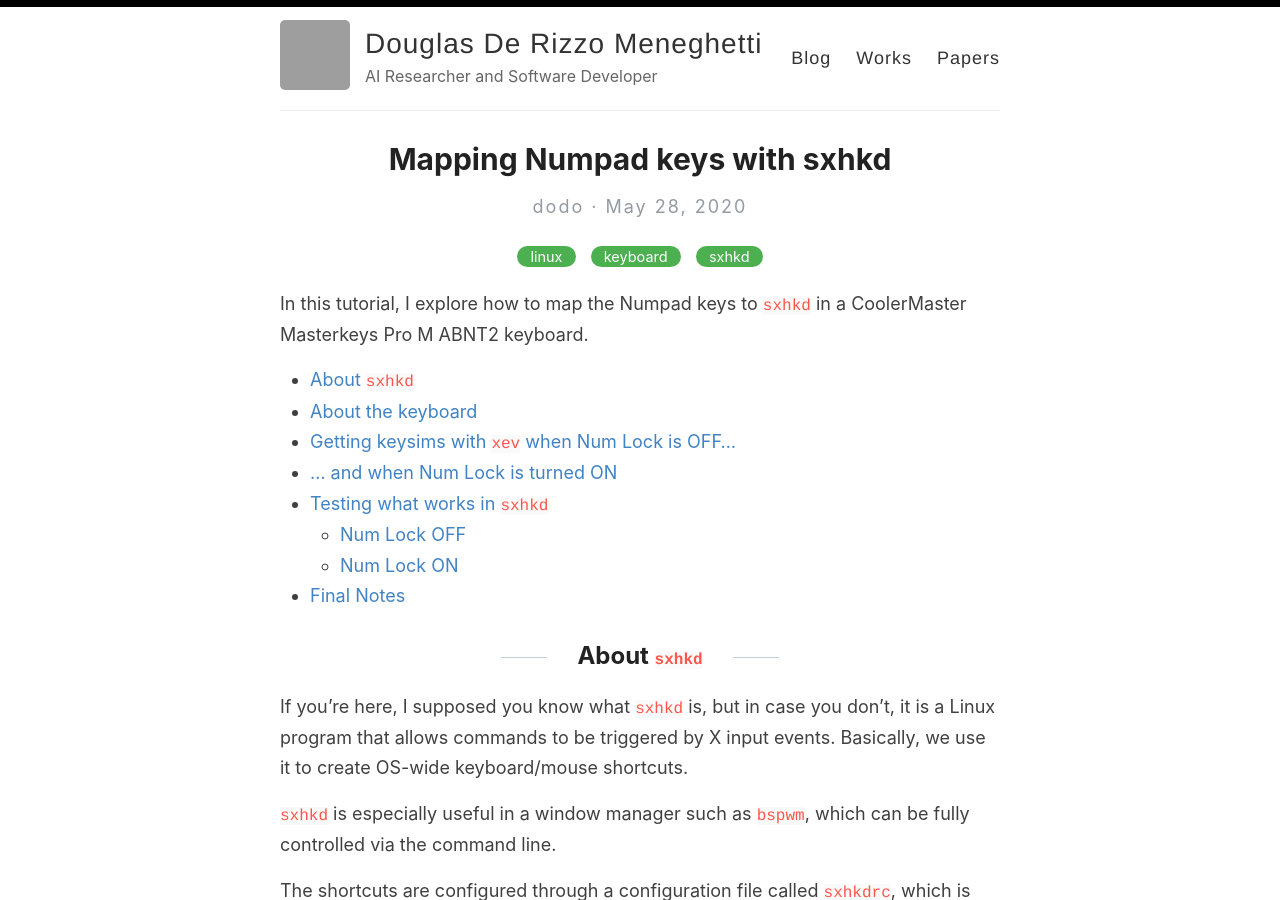
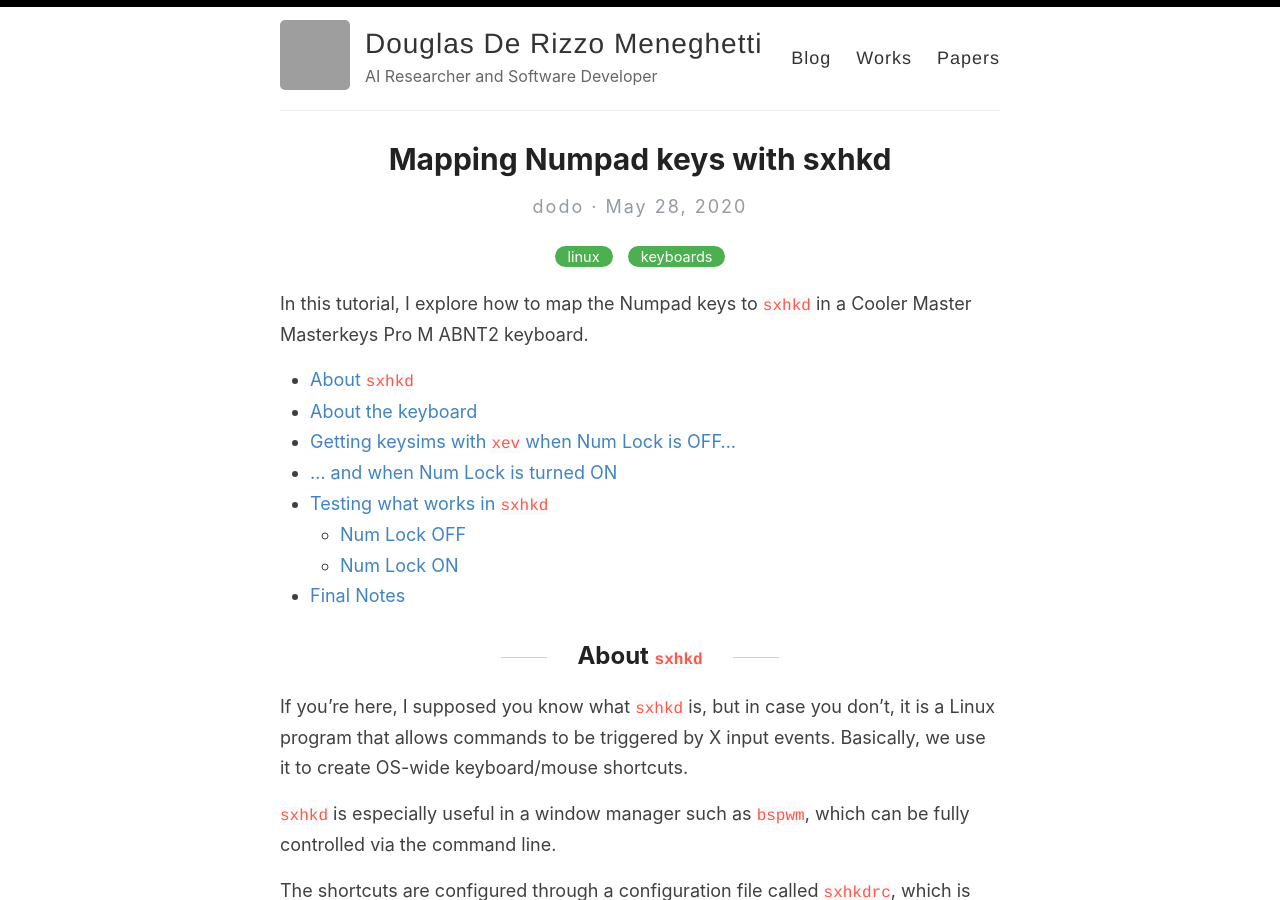
Before and after one commit to douglasrizzo/new-site, a Jekyll site: the page built from _posts/2020-05-28-sxkhd-masterkeys-pro-m-abnt2.md, in a window 1280 px wide and 900 px high. Built offline with Jekyll 4.4.1, drawn with Linux system fonts in a browser that asks for light colours; comment, search, counter and statistics services are not loaded; grey boxes are pictures that could not be loaded.

Commit message:
fix post categories

```diff
--- a/_posts/2020-05-28-sxkhd-masterkeys-pro-m-abnt2.md
+++ b/_posts/2020-05-28-sxkhd-masterkeys-pro-m-abnt2.md
@@ -1,10 +1,10 @@
 ---
 layout: post
 title: Mapping Numpad keys with sxhkd
-categories: linux keyboard sxhkd
+categories: linux keyboards
 ---
 
-In this tutorial, I explore how to map the Numpad keys to `sxhkd` in a CoolerMaster Masterkeys Pro M ABNT2 keyboard.
+In this tutorial, I explore how to map the Numpad keys to `sxhkd` in a Cooler Master Masterkeys Pro M ABNT2 keyboard.
 
 <!-- TOC -->
 
```
Also changed, not shown: _posts/2020-05-21-boltzmann-policy-temperature.md (+1 -1 lines), _posts/2020-05-21-kl-div-pytorch.md (+1 -1 lines), _posts/2020-05-25-cpp-structs-classes.md (+1 -1 lines).
